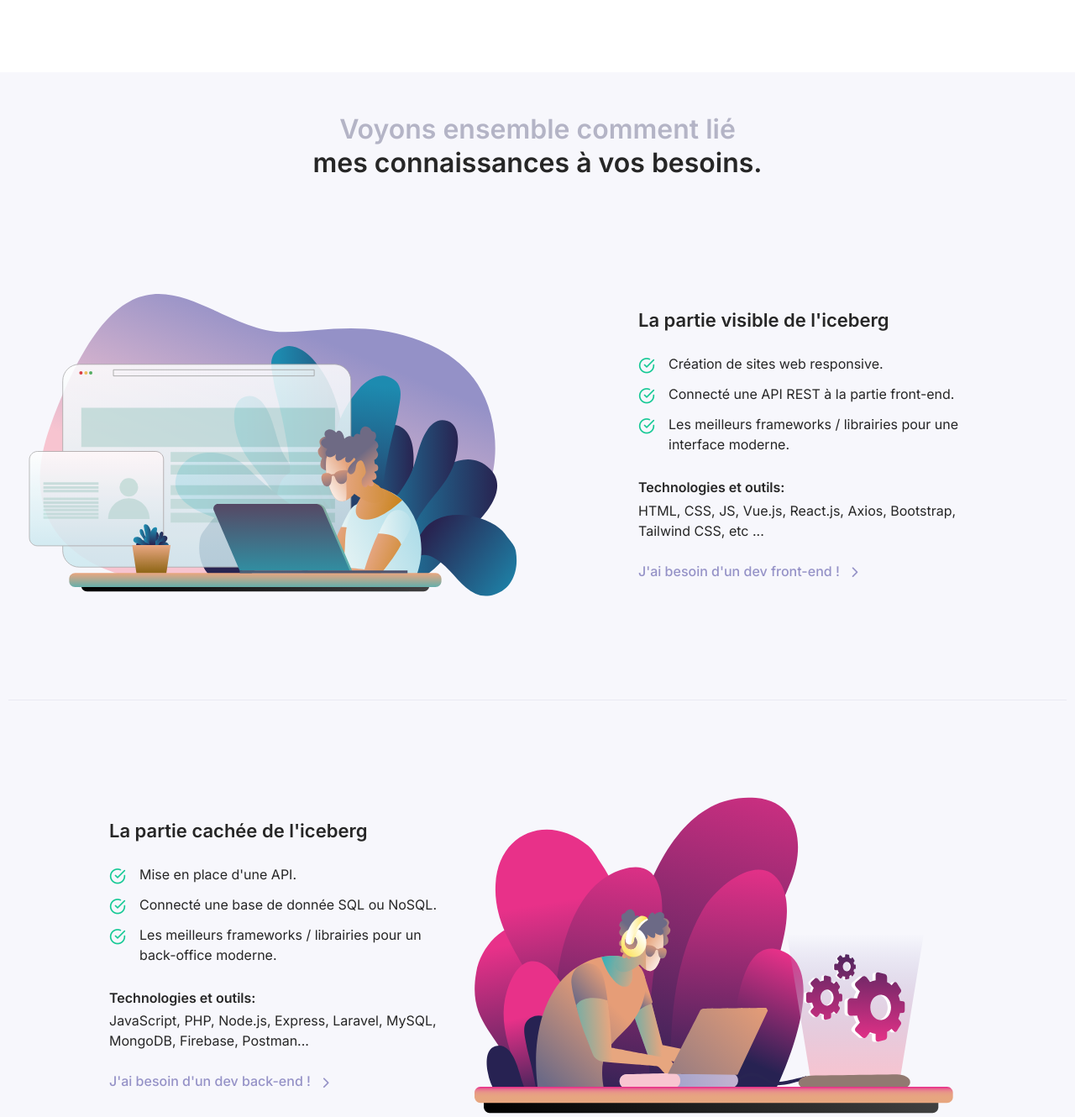
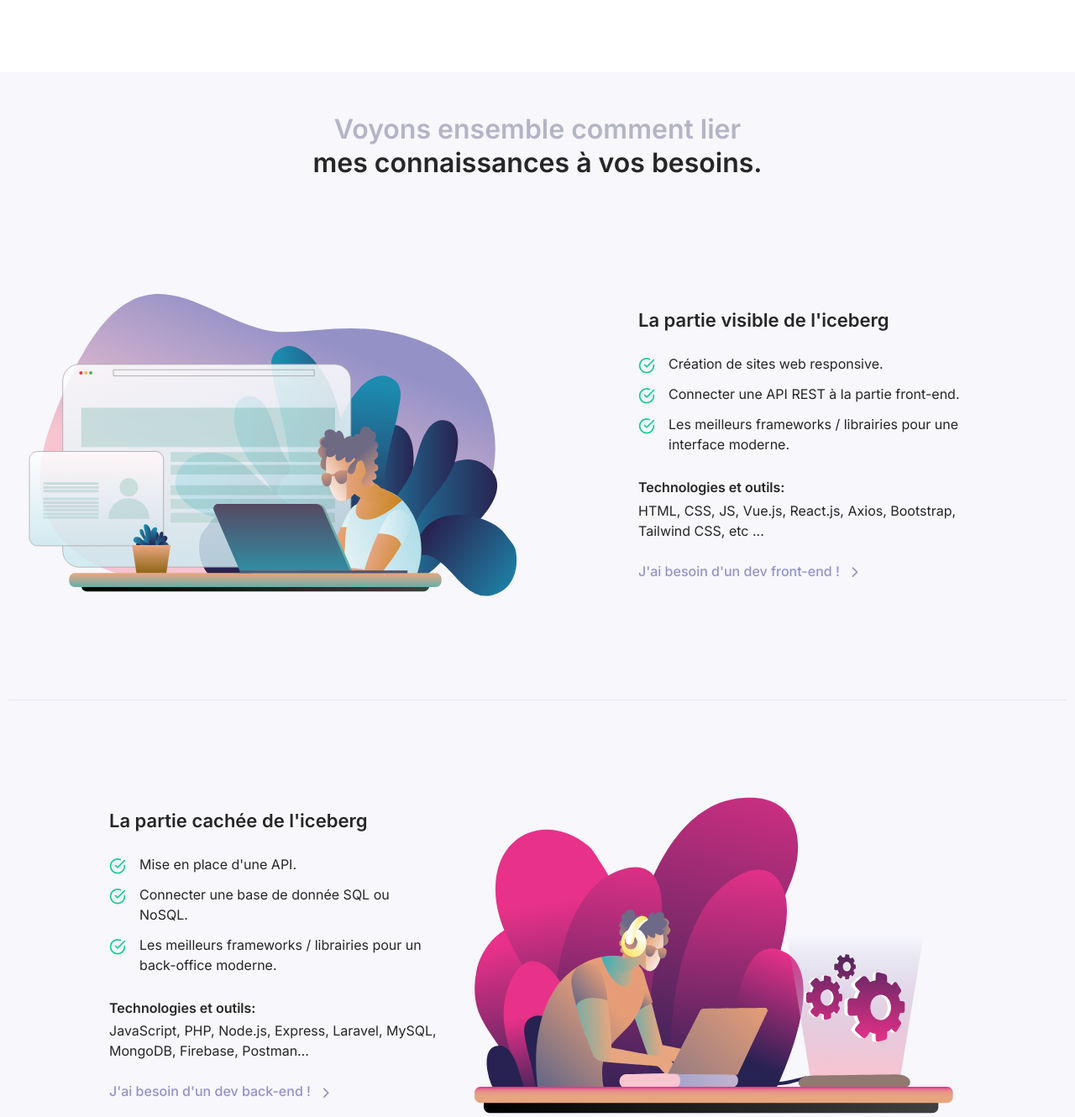
Before and after one commit to JunsyG92/new_portfolio, a plain HTML site: page index.html in a window 1280 px wide. Shown: the part 1200-2530 px from the top of the page at 84% size. Drawn offline with Linux system fonts and the light colour scheme; a script that the page names is missing; files whose address does not match are found by name.

Commit message:
correction de l'orthographe

```diff
--- a/index.html
+++ b/index.html
@@ -195,7 +195,7 @@
     </section>
 
     <section id="soft_skills" class="py-5 bg-secondary">
-      <h2 class="pb-3 pb-md-0 text-center"><span class="d-block text-body opacity-50 text-white">Voyons ensemble comment lié</span> mes connaissances à vos besoins.</h2>
+      <h2 class="pb-3 pb-md-0 text-center"><span class="d-block text-body opacity-50 text-white">Voyons ensemble comment lier</span> mes connaissances à vos besoins.</h2>
       <div class="container">
 
         <div class="row align-items-center border-bottom py-5">
@@ -208,7 +208,7 @@
               <li class="d-flex mb-2 pb-1">
                 <i class="ai-check-circle text-success fs-xl mt-1 me-3"></i><span>Création de sites web responsive.</span></li>
               <li class="d-flex mb-2 pb-1">
-                <i class="ai-check-circle text-success fs-xl mt-1 me-3"></i><span>Connecté une API REST à la partie front-end.</span></li>
+                <i class="ai-check-circle text-success fs-xl mt-1 me-3"></i><span>Connecter une API REST à la partie front-end.</span></li>
               <li class="d-flex mb-2 pb-1">
                 <i class="ai-check-circle text-success fs-xl mt-1 me-3"></i><span>Les meilleurs frameworks / librairies pour une interface moderne.</span></li>
             </ul>
@@ -228,7 +228,7 @@
               <li class="d-flex mb-2 pb-1">
                 <i class="ai-check-circle text-success fs-xl mt-1 me-3"></i><span>Mise en place d'une API.</span></li>
               <li class="d-flex mb-2 pb-1">
-                <i class="ai-check-circle text-success fs-xl mt-1 me-3"></i><span>Connecté une base de donnée SQL ou NoSQL.</span></li>
+                <i class="ai-check-circle text-success fs-xl mt-1 me-3"></i><span>Connecter une base de donnée SQL ou NoSQL.</span></li>
               <li class="d-flex mb-2 pb-1">
                 <i class="ai-check-circle text-success fs-xl mt-1 me-3"></i><span>Les meilleurs frameworks / librairies pour un back-office moderne.</span></li>
             </ul>
@@ -254,7 +254,7 @@
               <li class="d-flex mb-2 pb-1">
                 <i class="ai-check-circle text-success fs-xl mt-1 me-3"></i><span>Connaissances des outils No-Code / Low-Code.</span></li>
               <li class="d-flex mb-2 pb-1">
-                <i class="ai-check-circle text-success fs-xl mt-1 me-3"></i><span>Connecté les outils entre-eux afin de travailler dans les meilleurs conditions.</span></li>
+                <i class="ai-check-circle text-success fs-xl mt-1 me-3"></i><span>Connecter les outils entre-eux afin de travailler dans les meilleurs conditions.</span></li>
               <li class="d-flex mb-2 pb-1">
                 <i class="ai-check-circle text-success fs-xl mt-1 me-3"></i><span>SEO.</span></li>
             </ul>
```
